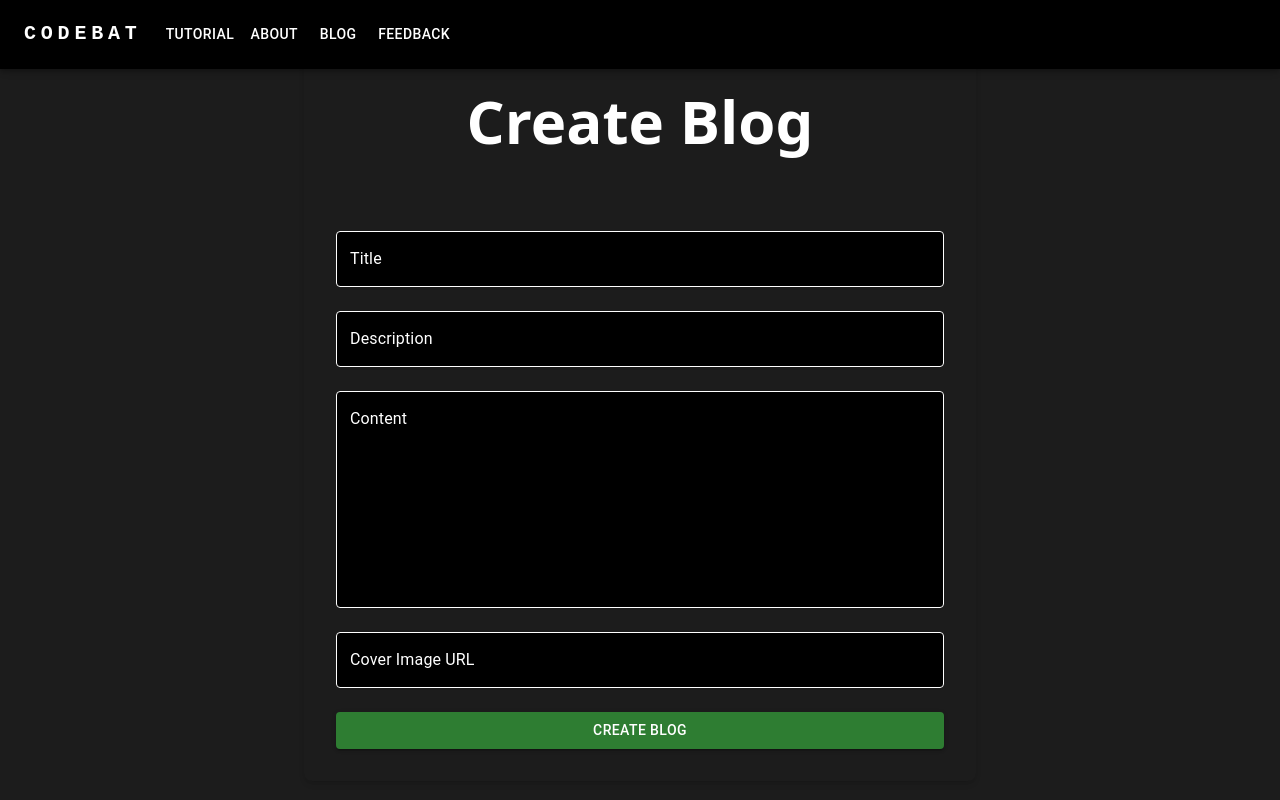
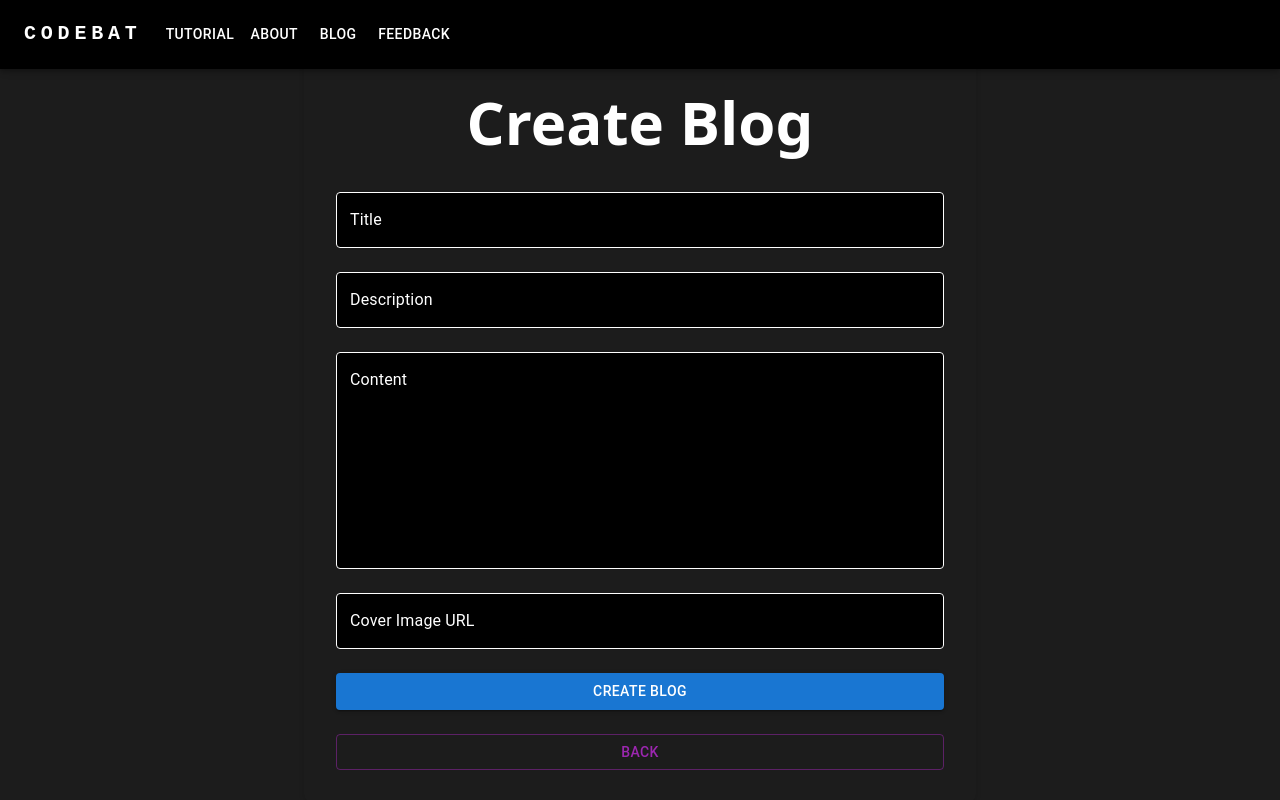
Before and after one commit to renish-1111/CodeBat, a React (Vite) app: page /admin/blogCreate in a window 1280 px wide. Shown: the top 800 px of the page. Built offline with nearby package versions, Linux system fonts and the light colour scheme; sample sign-in values are in the browser's storage; a web font is replaced by a local one.

Commit message:
feat: Add confirmation alerts for navigation and actions in Blog and Language components

```diff
--- a/src/component/core/backend-component/AddLanguage.tsx
+++ b/src/component/core/backend-component/AddLanguage.tsx
@@ -36,6 +36,15 @@ const AddLanguage: React.FC = () => {
       console.error(err);
     } finally {
       setLoading(false);
+    }
+  };
+
+  const handleBackClick = () => {
+    const confirmBack = window.confirm(
+      'Are you sure you want to go back? Unsaved changes will be lost.'
+    );
+    if (confirmBack) {
+      navigate('/admin/languages');
     }
   };
 
@@ -107,13 +116,8 @@ const AddLanguage: React.FC = () => {
             {loading ? 'Adding...' : 'Add Language'}
           </Button>
 
-          {/* Back Button */}
-          <Button
-            variant="outlined"
-            color="secondary"
-            fullWidth
-            onClick={() => navigate('/admin/languages')}
-          >
+          {/* Back Button with Alert */}
+          <Button variant="outlined" color="secondary" fullWidth onClick={handleBackClick}>
             Back
           </Button>
         </form>
--- a/src/component/core/backend-component/BlogCreate.tsx
+++ b/src/component/core/backend-component/BlogCreate.tsx
@@ -6,7 +6,7 @@ import { useNavigate } from 'react-router-dom';
   const BlogCreate: React.FC = () => {
     const [title, setTitle] = useState('');
     const [content, setContent] = useState('');
-  const [description, setDescription] = useState(''); // Added state for description
+    const [description, setDescription] = useState('');
     const [coverImage, setCoverImage] = useState('');
     const [error, setError] = useState('');
     const [success, setSuccess] = useState('');
@@ -30,6 +30,19 @@ const BlogCreate: React.FC = () => {
 
     const handleSubmit = async (event: React.FormEvent<HTMLFormElement>) => {
       event.preventDefault();
+
+      // Validation checks for empty fields
+      if (!title.trim() || !description.trim() || !content.trim() || !coverImage.trim()) {
+        setError('All fields are required. Please fill in all fields.');
+        return;
+      }
+
+      // Confirmation alert before submission
+      const confirmSubmit = window.confirm('Are you sure you want to submit the blog?');
+      if (!confirmSubmit) {
+        return;
+      }
+
       if (userId) {
         setLoading(true);
         try {
@@ -42,6 +55,7 @@ const BlogCreate: React.FC = () => {
           });
           console.log(response.data);
           setSuccess('Blog created successfully');
+          setError('');
           navigate('/admin');
         } catch (error) {
           setError('Failed to create blog');
@@ -52,10 +66,20 @@ const BlogCreate: React.FC = () => {
       }
     };
 
+
+    const handleBackClick = () => {
+      const confirmBack = window.confirm(
+        'Are you sure you want to go back? Unsaved changes will be lost.'
+      );
+      if (confirmBack) {
+        navigate('/admin/languages');
+      }
+    };
+
     return (
-    <div className="h-screen w-full flex justify-center items-center">
-      <div className="w-full max-w-2xl p-8 rounded-lg shadow-md">
-        <h2 className="text-6xl font-bold text-white m-10 text-center pb-10">Create Blog</h2>
+      <div className="h-min-vh-100 w-full flex justify-center items-center mt-5">
+        <div className="w-full max-w-2xl p-8 rounded-lg shadow-md ">
+          <h2 className="text-6xl font-bold text-white m-10 text-center">Create Blog</h2>
           {error && <p className="text-red-500 mb-4">{error}</p>}
           {success && <p className="text-green-500 mb-4">{success}</p>}
           {userId && (
@@ -117,7 +141,6 @@ const BlogCreate: React.FC = () => {
               />
 
               {/* Cover Image URL */}
-            <div>
               <TextField
                 label="Cover Image URL"
                 value={coverImage}
@@ -134,11 +157,21 @@ const BlogCreate: React.FC = () => {
                   },
                 }}
               />
-            </div>
 
               {/* Submit Button */}
-            <Button variant="contained" color="success" fullWidth type="submit" disabled={loading}>
+              <Button variant="contained" color="primary" fullWidth type="submit" disabled={loading}>
                 {loading ? 'Creating...' : 'Create Blog'}
+              </Button>
+
+              {/* Back Button */}
+              <Button
+                className="mb-4"
+                variant="outlined"
+                color="secondary"
+                fullWidth
+                onClick={handleBackClick}
+              >
+                Back
               </Button>
             </form>
           )}
--- a/src/component/core/backend-component/BlogDelete.tsx
+++ b/src/component/core/backend-component/BlogDelete.tsx
@@ -8,8 +8,8 @@ const BlogDelete: React.FC = () => {
     const navigate = useNavigate();
     const [title, setTitle] = useState('');
     const [content, setContent] = useState('');
-    const [description, setDescription] = useState(''); // Added state for description
-    const [coverImage, setCoverImage] = useState("")
+    const [description, setDescription] = useState('');
+    const [coverImage, setCoverImage] = useState('');
     const [loading, setLoading] = useState(true);
 
     useEffect(() => {
@@ -18,10 +18,9 @@ const BlogDelete: React.FC = () => {
             .get(`/api/admin/blogs/${blogId}?user_id=${userId}`)
             .then((response) => {
                 if (response.data) {
-                    console.log(response.data);
                     setTitle(response.data.title || '');
                     setContent(response.data.content || '');
-                    setDescription(response.data.description || ''); // Fetch and set description
+                    setDescription(response.data.description || '');
                     setCoverImage(response.data.cover_image || '');
                 }
                 setLoading(false);
@@ -33,6 +32,13 @@ const BlogDelete: React.FC = () => {
     }, [blogId]);
 
     const handleDelete = async () => {
+        const confirmDelete = window.confirm(
+            'Are you sure you want to delete this blog post? This action cannot be undone.'
+        );
+        if (!confirmDelete) {
+            return; // Exit if user cancels
+        }
+
         const userId = localStorage.getItem('userId');
         try {
             const response = await axios.delete(
@@ -44,10 +50,14 @@ const BlogDelete: React.FC = () => {
                 }
             );
             console.log(response.data);
-            navigate('/admin');
+            navigate('/admin'); // Redirect to admin page after successful deletion
         } catch (error) {
             console.error('Error deleting blog:', error);
         }
+    };
+
+    const handleBackClick = () => {
+        navigate('/admin'); // Navigate back to admin page
     };
 
     if (loading) {
@@ -55,7 +65,7 @@ const BlogDelete: React.FC = () => {
     }
 
     return (
-        <div className="h-screen w-full flex justify-center items-center">
+        <div className="min-h-screen w-full flex justify-center items-center mt-10 md:mt-5">
             <div className="w-full max-w-2xl p-8 rounded-lg shadow-md">
                 <h2 className="text-6xl font-bold text-white mb-10 text-center">Delete Blog Post</h2>
                 <form className="space-y-6">
@@ -133,6 +143,7 @@ const BlogDelete: React.FC = () => {
                         }}
                     />
 
+                    {/* Cover Image */}
                     <TextField
                         label="Cover Image"
                         value={coverImage}
@@ -160,6 +171,17 @@ const BlogDelete: React.FC = () => {
                     <Button variant="contained" color="error" fullWidth onClick={handleDelete}>
                         Delete Blog Post
                     </Button>
+
+                    {/* Back Button */}
+                    <Button
+                        variant="outlined"
+                        color="secondary"
+                        fullWidth
+                        className="mt-4"
+                        onClick={handleBackClick}
+                    >
+                        Back
+                    </Button>
                 </form>
             </div>
         </div>
--- a/src/component/core/backend-component/BlogUpdate.tsx
+++ b/src/component/core/backend-component/BlogUpdate.tsx
@@ -35,6 +35,13 @@ const BlogUpdate: React.FC = () => {
 
     const handleUpdate = async (event: React.FormEvent<HTMLFormElement>) => {
         event.preventDefault();
+
+        // Confirmation alert before updating
+        const confirmUpdate = window.confirm('Are you sure you want to update this blog?');
+        if (!confirmUpdate) {
+            return; // Exit if the user cancels
+        }
+
         try {
             const user_id = localStorage.getItem('userId');
             const response = await axios.put(
@@ -47,10 +54,18 @@ const BlogUpdate: React.FC = () => {
                 }
             );
             console.log(response.data);
-            navigate('/admin');
+            navigate('/admin'); // Redirect after successful update
         } catch (error) {
             console.error(error);
             setError('Failed to update blog');
+        }
+    };
+
+    const handleBackClick = () => {
+        // Confirmation alert before going back
+        const confirmBack = window.confirm('Are you sure you want to go back? Unsaved changes will be lost.');
+        if (confirmBack) {
+            navigate('/admin');
         }
     };
 
@@ -59,7 +74,7 @@ const BlogUpdate: React.FC = () => {
     }
 
     return (
-        <div className="h-screen w-full flex justify-center items-center">
+        <div className="min-vh-100 w-full flex justify-center items-center mt-10 md:mt-20">
             <div className="w-full max-w-2xl p-8 rounded-lg shadow-md">
                 <h2 className="text-6xl font-bold text-white mb-10 text-center">Update Blog Post</h2>
                 {error && <p className="text-red-500 mb-4">{error}</p>}
@@ -142,6 +157,17 @@ const BlogUpdate: React.FC = () => {
                     <Button variant="contained" color="warning" fullWidth type="submit">
                         Update Blog Post
                     </Button>
+
+                    {/* Back Button */}
+                    <Button
+                        className="mt-4"
+                        variant="outlined"
+                        color="secondary"
+                        fullWidth
+                        onClick={handleBackClick}
+                    >
+                        Back
+                    </Button>
                 </form>
             </div>
         </div>
```
Lines whose indentation alone changed are shown as unchanged.
